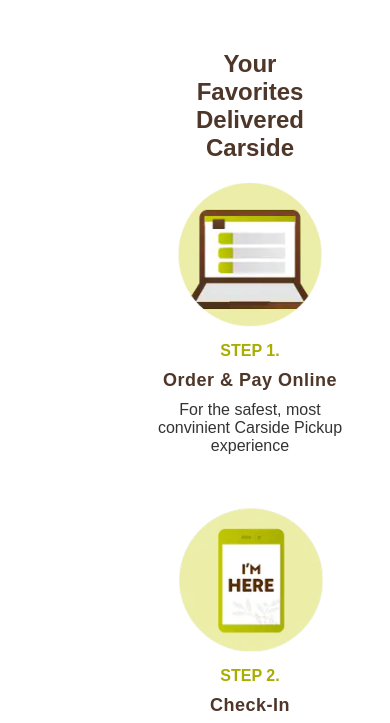
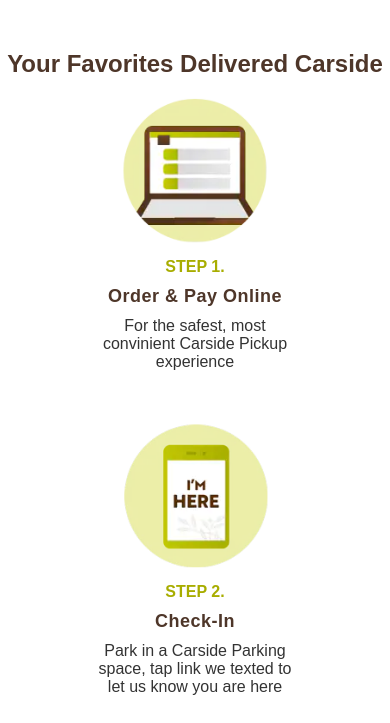
Before and after one commit to cavila23p/OliveGardenClone, a plain HTML site: page index.html in a window 390 px wide. Shown: the part 1190-1913 px from the top of the page. Drawn offline with Linux system fonts and the light colour scheme.

Commit message:
update mobile query
Deliver Section

```diff
--- a/css/style.css
+++ b/css/style.css
@@ -329,9 +329,16 @@ img {
   }
 }
 
-@media only screen and (max-width: 767px){
+@media only screen and (max-width: 768px){
 
   .links {
     text-align: center;
   }
 }
+
+@media only screen and (max-width: 568px){
+
+  .deliver {
+    margin: 0px;
+  }
+}
```
